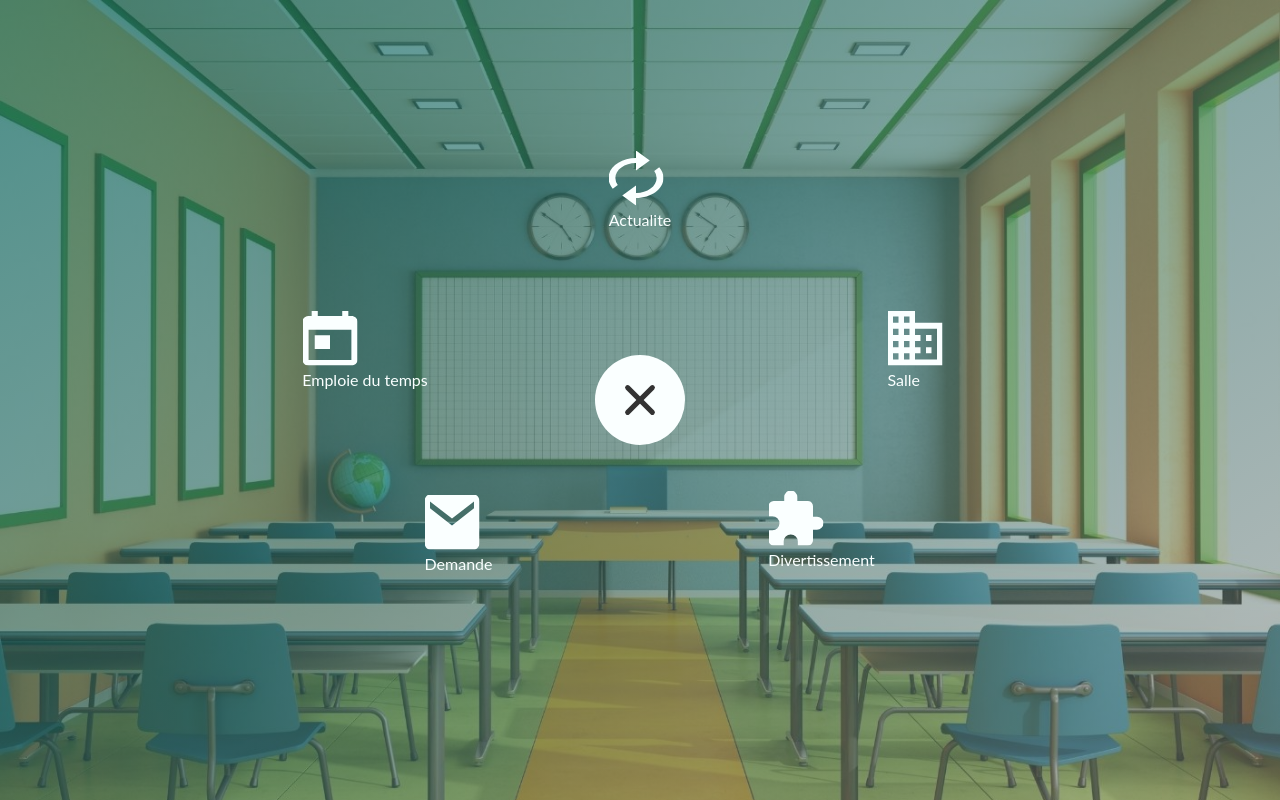
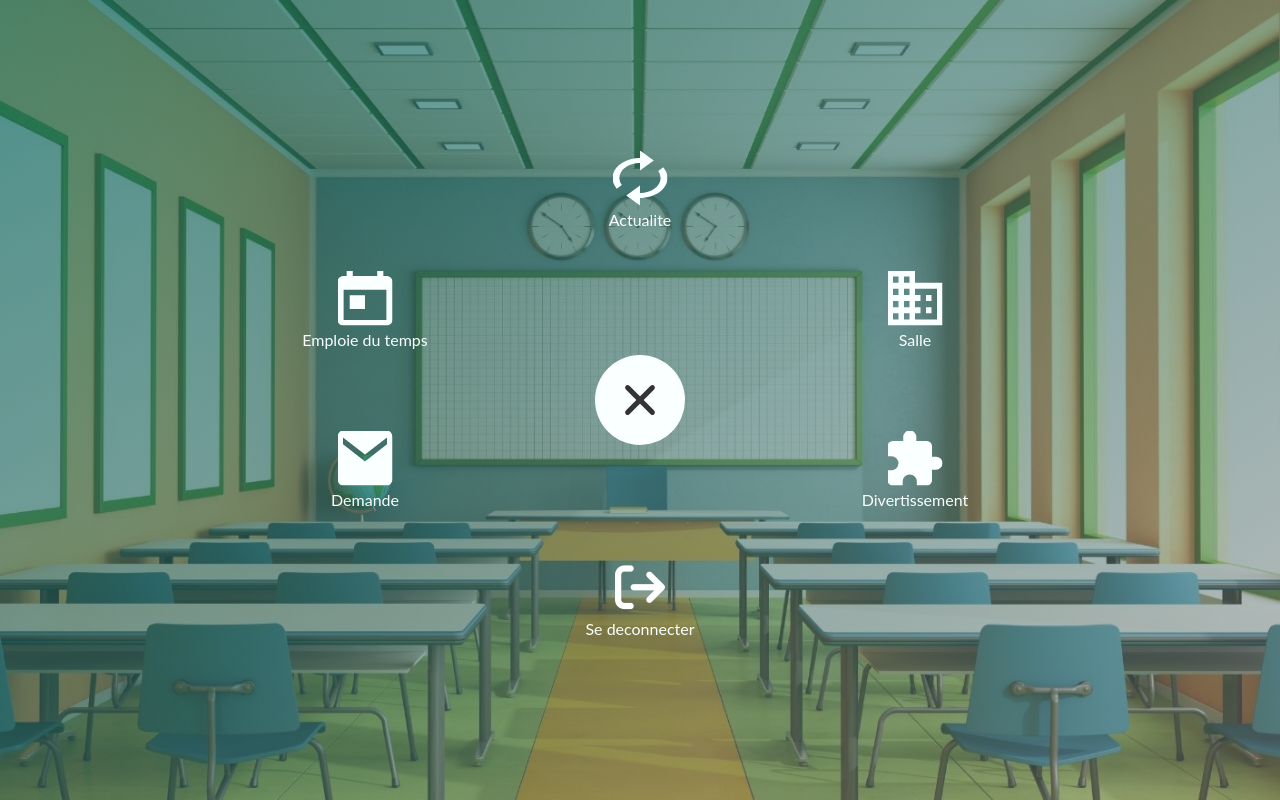
Before and after one commit to Diary13/final-classrooms-management-app, a React (Create React App) app: page /client/home in a window 1280 px wide. Built offline with nearby package versions, Linux system fonts and the light colour scheme; sample sign-in values are in the browser's storage.

Commit message:
dynamisation front-back

```diff
--- a/src/App.tsx
+++ b/src/App.tsx
@@ -5,16 +5,21 @@ import Login from './pages/login/login';
 import HomeClient from './pages/client/home/HomeClient';
 import HomeAdmin from './pages/admin/home/HomeAdmin';
 import { RequireAuth, RequireAuthAdmin } from './guards/AuthGuards';
+import Timetable from './pages/client/timetable/Timetable';
 
 function App() {
   return (
     <Router>
-      {/* <div className='App'> */}
       <Routes>
         <Route path="/login" element={<Login />} />
         <Route path="/client/home" element={
           <RequireAuth>
             <HomeClient />
+          </RequireAuth>
+        } />
+        <Route path="/client/timetable" element={
+          <RequireAuth>
+            <Timetable />
           </RequireAuth>
         } />
         <Route path="/admin/home" element={
@@ -24,7 +29,6 @@ function App() {
         } />
         <Route path="*" element={<Navigate to="/login" />} />
       </Routes>
-      {/* </div> */}
     </Router >
   );
 }
--- a/src/pages/admin/home/HomeAdmin.tsx
+++ b/src/pages/admin/home/HomeAdmin.tsx
@@ -11,7 +11,7 @@ const style: any = {
     },
     div: {
         backgroundColor: '#3CC3BE',
-        width: '210px',
+        width: '240px',
         height: '100vh'
     },
     img: {
--- a/src/pages/client/home/HomeClient.css
+++ b/src/pages/client/home/HomeClient.css
@@ -5,182 +5,226 @@
     height: 600px;
 } */
 
-*, ::before,::after{
+*,
+::before,
+::after {
     box-sizing: border-box;
     margin: 0px;
     padding: 0px;
 }
-h1{
-    color:#faffff;
+
+h1 {
+    color: #faffff;
 }
-.container-menu{
+
+.container-menu {
     width: 550px;
-    height:400px;
+    height: 400px;
     position: fixed;
-    top:50%;
-    left:50%;
-    transform:translate(-50%,-50%);
+    top: 50%;
+    left: 50%;
+    transform: translate(-50%, -50%);
     /* background-color: orange; */
 }
-.btn-menu{
-    width:90px;
+
+.btn-menu {
+    width: 90px;
     height: 90px;
     border-radius: 50%;
     background-color: #faffff;
-    opacity:1;
+    opacity: 1;
     position: absolute;
-    top:50%;
-    left:50%;
-    transform:translate(-50%,-50%);
+    top: 50%;
+    left: 50%;
+    transform: translate(-50%, -50%);
     z-index: 20;
-    cursor:pointer;
+    cursor: pointer;
 }
-.container-menu.active .btn-menu{
-opacity:1;
+
+.container-menu.active .btn-menu {
+    opacity: 1;
 }
-.ligne{
+
+.ligne {
     width: 40px;
     height: 5px;
     border-radius: 5px;
-    background:#333;
+    background: #333;
     position: absolute;
-    top:50%;
-    left:50%;
-    transform:translate(-50%,-50%);
+    top: 50%;
+    left: 50%;
+    transform: translate(-50%, -50%);
     transition: all 0.2s ease-in-out;
 }
-.ligne::before{
+
+.ligne::before {
     content: '';
     position: absolute;
-    bottom:10px;
+    bottom: 10px;
     background: #333;
     width: 100%;
     height: 5px;
     border-radius: 5px;
-    transition:all 0.2s ease-in-out;
-    transform:translate(-50%,-50%);
+    transition: all 0.2s ease-in-out;
+    transform: translate(-50%, -50%);
 }
-.ligne::after{
+
+.ligne::after {
     content: '';
     position: absolute;
-    top:10px;
+    top: 10px;
     background: #333;
     width: 100%;
     height: 5px;
     border-radius: 5px;
-    transition:all 0.2s ease-in-out;
-    transform:translate(-50%,-50%);
+    transition: all 0.2s ease-in-out;
+    transform: translate(-50%, -50%);
 }
-.container-menu.active .ligne::before{
+
+.container-menu.active .ligne::before {
     transform: translateY(10px) rotate(-45deg);
 }
-.container-menu.active .ligne{
+
+.container-menu.active .ligne {
     background: transparent;
     position: absolute;
     display: flex;
     align-items: center;
-    transform:translate(-50%,-50%);
+    transform: translate(-50%, -50%);
 }
-.container-menu.active .ligne::after{
+
+.container-menu.active .ligne::after {
     transform: translateY(-10px) rotate(45deg);
 }
-.icone{
+
+.icone {
     width: 55px;
     transition: all 0.2s ease-in-out;
 }
-.icone:hover{
+
+.icone:hover {
     width: 70px;
     transition: all 0.2s ease-in-out;
 }
-.blob{
-    width:127px;
+
+.blob {
+    width: 127px;
     height: 127px;
     border-radius: 50%;
 
     position: absolute;
-    top:50%;
-    left:50%;
-    transform:translate(-50%,-50%);
+    top: 50%;
+    left: 50%;
+    transform: translate(-50%, -50%);
     display: flex;
     justify-content: center;
     align-items: center;
 
 
 }
-.Accueil{
+
+.Accueil {
     /* background: linear-gradient(rgba(116, 131, 100,0.1)),url("./image.jpg"); */
     /* background:linear-gradient(to bottom right, rgba(38,106,103,0.7),rgba(164,225,223,0.5)),url("../../../assets/images/image.jpg"); */
-    background: linear-gradient(to bottom right, rgba(4, 100, 95, 0.7),rgba(120, 126, 125, 0.5)),url("../../../assets/images/image.jpg");
-    min-height:100vh;
+    background: linear-gradient(to bottom right, rgba(4, 100, 95, 0.7), rgba(120, 126, 125, 0.5)), url("../../../assets/images/image.jpg");
+    min-height: 100vh;
     background-size: cover;
 
 }
-.blob-1{
+
+.blob-1 {
     transition: all 0.2s 0.1s ease-in-out;
 }
-.blob-2{
+
+.blob-2 {
     transition: all 0.2s 0.2s ease-in-out;
 
 }
-.blob-3{
+
+.blob-3 {
     transition: all 0.2s 0.3s ease-in-out;
 
 }
-.blob-4{
+
+.blob-4 {
     transition: all 0.2s 0.4s ease-in-out;
 
 }
-.blob-5{
+
+.blob-5 {
     transition: all 0.2s 0.5 ease-in-out;
 
 }
 
-.container-menu.active .blob-1{
-    left:100%;
-    top:40%;
+.container-menu.active .blob-1 {
+    left: 100%;
+    top: 30%;
 
 
 }
-.container-menu.active .blob-2{
-    top:85%;
-    left:83%;
-    /* opacity: 0; */
 
-}
-.container-menu.active .blob-3{
-    left:0%;
-    top:40%;
-    /* opacity: 0; */
-
-}
-.container-menu.active .blob-4{
-    left:50%;
-    top:0%;
+.container-menu.active .blob-2 {
+    top: 70%;
+    left: 100%;
     /* opacity: 0; */
 
 }
 
-.container-menu.active .blob-5{
-    left:17%;
-    top:86%;
+.container-menu.active .blob-3 {
+    left: 0%;
+    top: 30%;
+    /* opacity: 0; */
+
+}
+
+.container-menu.active .blob-6 {
+    top: 100%;
+    bottom: 40%;
+    /* opacity: 0; */
+
+}
+
+.container-menu.active .blob-4 {
+    left: 50%;
+    top: 0%;
+    /* opacity: 0; */
+
+}
+
+.container-menu.active .blob-5 {
+    left: 0%;
+    top: 70%;
     /* opacity: 0; */
 }
 
- figcaption{
-    color:#faffff;
+figcaption {
+    color: #faffff;
     display: none;
 
 }
-figure:active{
+
+figure:active {
 
     transition: all 0.2s 0.3s ease-in-out;
-    display:none;
+    display: none;
 }
 
-.container-menu.active figcaption{
+.container-menu.active figcaption {
     display: block;
 }
-.container-menu.active figure{
-    display:block;
+
+.container-menu.active figure {
+    display: block;
     transition: all 0.2s 0.3s ease-in-out;
 }
+
+.out {
+    width: 240px;
+    transition: none !important;
+}
+
+.out:hover {
+    cursor: pointer;
+    background-color: #3CC3BE;
+    border-radius: 10%;
+}
--- a/src/pages/client/home/HomeClient.tsx
+++ b/src/pages/client/home/HomeClient.tsx
@@ -7,17 +7,35 @@ import Salle from '../../../assets/logo/Salle.svg';
 import Emploie_du_temps from '../../../assets/logo/Emploie-du-temps.svg';
 import { textChangeRangeIsUnchanged } from "typescript";
 import ReactDOM from "react-dom";
+import { Link } from "react-router-dom";
+import { ClientService } from "../../../services/client.service";
 
 function OpenAndClose() {
     const containerMenu = document.querySelector('.container-menu');
     containerMenu?.classList.toggle('active');
 
 }
-
+const style: any = {
+    logout: {
+        color: 'white',
+        marginTop: '20px',
+        width: '100px',
+        fontSize: '50px'
+    },
+    centerText: {
+        textAlign: 'center'
+    }
+}
 
 class HomeClient extends React.Component {
+    client: any;
+
+    constructor(props: any) {
+        super(props);
+        this.client = new ClientService();
+    }
     render() {
-        return (<div className="Accueil">
+        return (<div className="Accueil" style={style.centerText}>
             <section >
                 <div className="container-menu active">
                     <div className="btn-menu" onClick={OpenAndClose}>
@@ -37,9 +55,17 @@ class HomeClient extends React.Component {
                         </figure>
                     </div>
                     <div className="blob blob-3">
-                        <figure>
-                            <img src={Emploie_du_temps} alt="Emploie_du_temps" className="icone" />
-                            <figcaption>Emploie du temps</figcaption>
+                        <Link to="/client/timetable">
+                            <figure>
+                                <img src={Emploie_du_temps} alt="Emploie_du_temps" className="icone" />
+                                <figcaption>Emploie du temps</figcaption>
+                            </figure>
+                        </Link>
+                    </div>
+                    <div className="blob blob-6">
+                        <figure className="out" onClick={this.client.logout}>
+                            <i className="fa fa-sign-out" style={style.logout}></i>
+                            <figcaption>Se deconnecter</figcaption>
                         </figure>
                     </div>
                     <div className="blob blob-4">
--- /dev/null
+++ b/src/pages/client/timetable/Timetable.tsx
@@ -0,0 +1,56 @@
+import React, { useState } from "react";
+import { Link } from "react-router-dom";
+import { ClientService } from "../../../services/client.service";
+
+class Timetable extends React.Component {
+    client: any;
+
+    constructor(props: any) {
+        super(props);
+        this.client = new ClientService();
+    }
+    render() {
+        return (
+            <div>
+                <nav className="navbar navbar-expand-lg navbar-light bg-light">
+                    <div className="container-fluid">
+                        <a className="navbar-brand" href="#">CLASSROOMS</a>
+                        <button className="navbar-toggler" type="button" data-bs-toggle="collapse" data-bs-target="#navbarTogglerDemo02" aria-controls="navbarTogglerDemo02" aria-expanded="false" aria-label="Toggle navigation">
+                            <span className="navbar-toggler-icon"></span>
+                        </button>
+                        <div className="collapse navbar-collapse" id="navbarTogglerDemo02">
+                            <ul className="navbar-nav me-auto mb-2 mb-lg-0">
+                                <Link to='/client/home'>
+                                    <li className="nav-item">
+                                        <a className="nav-link active" aria-current="page">Accueil</a>
+                                    </li>
+                                </Link>
+                                <Link to=''>
+                                    <li className="nav-item">
+                                        <a className="nav-link active" aria-current="page">Divertissement</a>
+                                    </li>
+                                </Link>
+                                <Link to=''>
+                                    <li className="nav-item">
+                                        <a className="nav-link active" aria-current="page">Demande</a>
+                                    </li>
+                                </Link>
+                                <Link to=''>
+                                    <li className="nav-item">
+                                        <a className="nav-link active" aria-current="page">Salle</a>
+                                    </li>
+                                </Link>
+                            </ul>
+                            <button className="btn btn-outline-success d-flex" onClick={this.client.logout}>Se deconnecter</button>
+                        </div>
+                    </div>
+                </nav>
+                <div>
+                    <img src="" alt="" />
+                </div>
+            </div>
+        )
+    }
+}
+
+export default Timetable;
```
Also changed, not shown: src/App.css (+2 -5 lines), package.json (line endings or trailing spaces), src/pages/client/timetable/Timetable.css (added), 1 other file (tests, documents, lock files or other folders).
